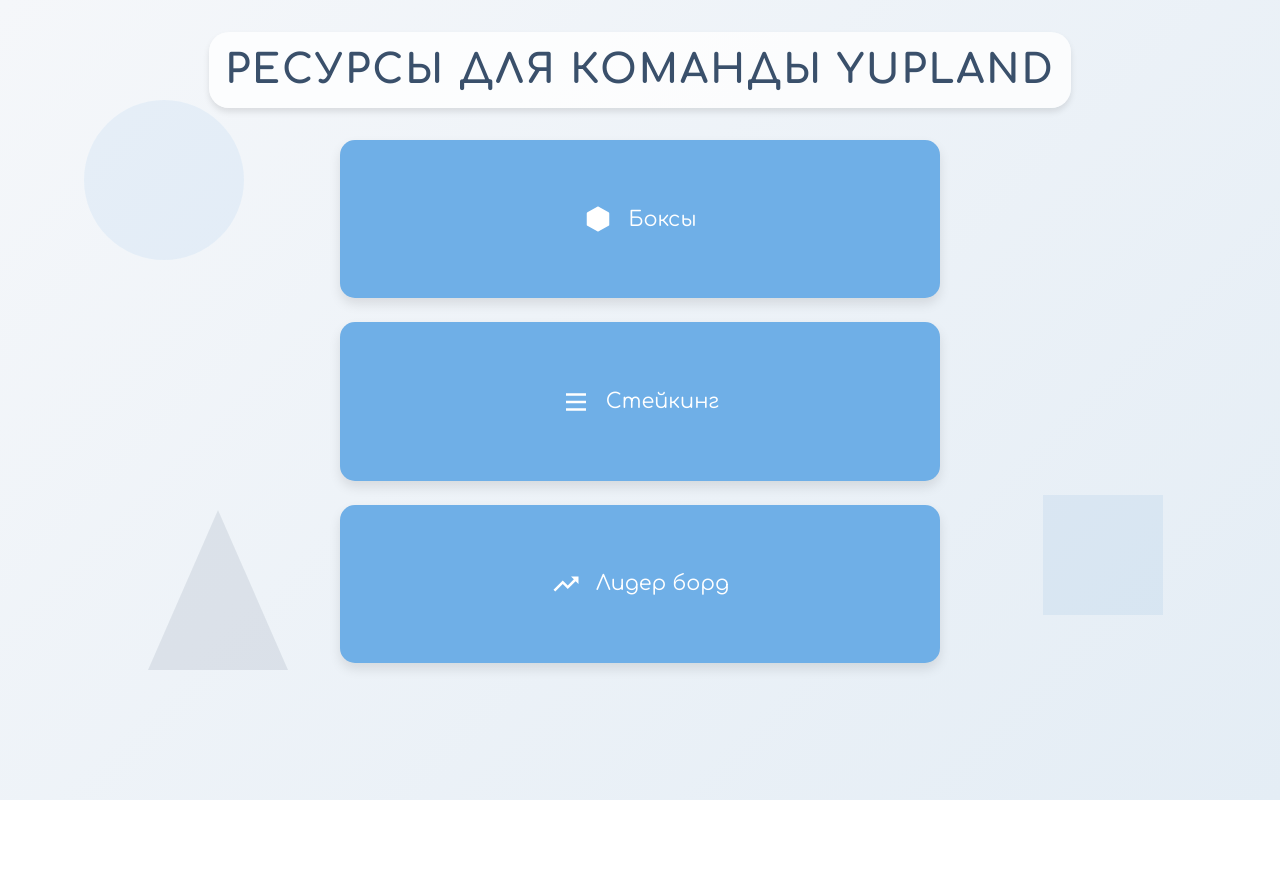
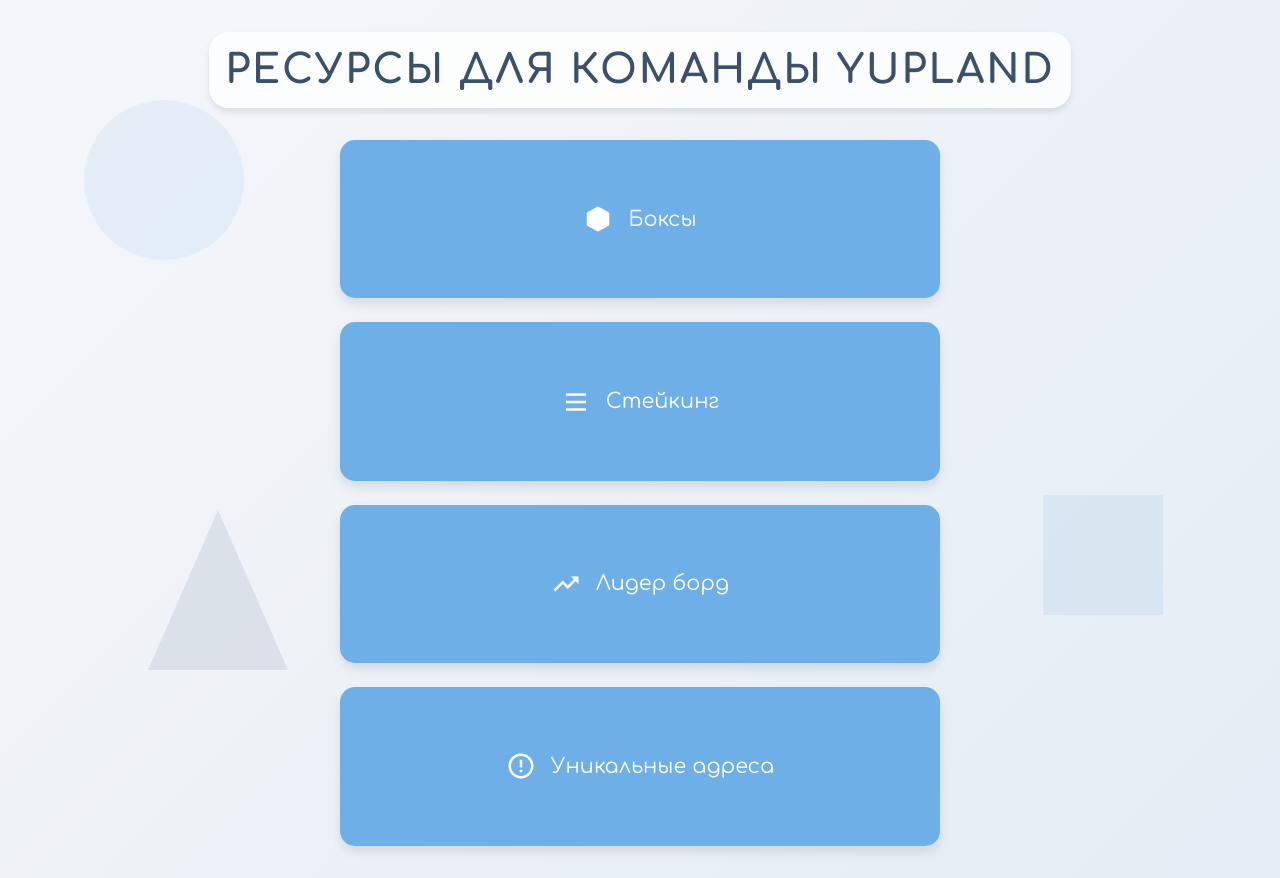
Before and after one commit to miplix/servises, a plain HTML site: page index.html in a window 1280 px wide. Before the commit the page ends 800 px from the top, so only its background shows below. Drawn offline with Linux system fonts and the light colour scheme.

Commit message:
Update index.html

```diff
--- a/index.html
+++ b/index.html
@@ -39,6 +39,7 @@
         gap: 1.5rem;
         width: 90%;
         max-width: 600px;
+        padding-bottom: 2rem;
     }
     .button {
         background: #6fafe7;
@@ -108,6 +109,12 @@
             </svg>
             Лидер борд
         </a>
+        <a href="https://miplix.github.io/unik_adresa/" class="button">
+            <svg xmlns="http://www.w3.org/2000/svg" viewBox="0 0 24 24" fill="currentColor">
+                <path d="M12 2C6.48 2 2 6.48 2 12s4.48 10 10 10 10-4.48 10-10S17.52 2 12 2zm0 18c-4.41 0-8-3.59-8-8s3.59-8 8-8 8 3.59 8 8-3.59 8-8 8zm-1-13h2v6h-2zm0 8h2v2h-2z"/>
+            </svg>
+            Уникальные адреса
+        </a>
     </div>
 
     <script>
```
